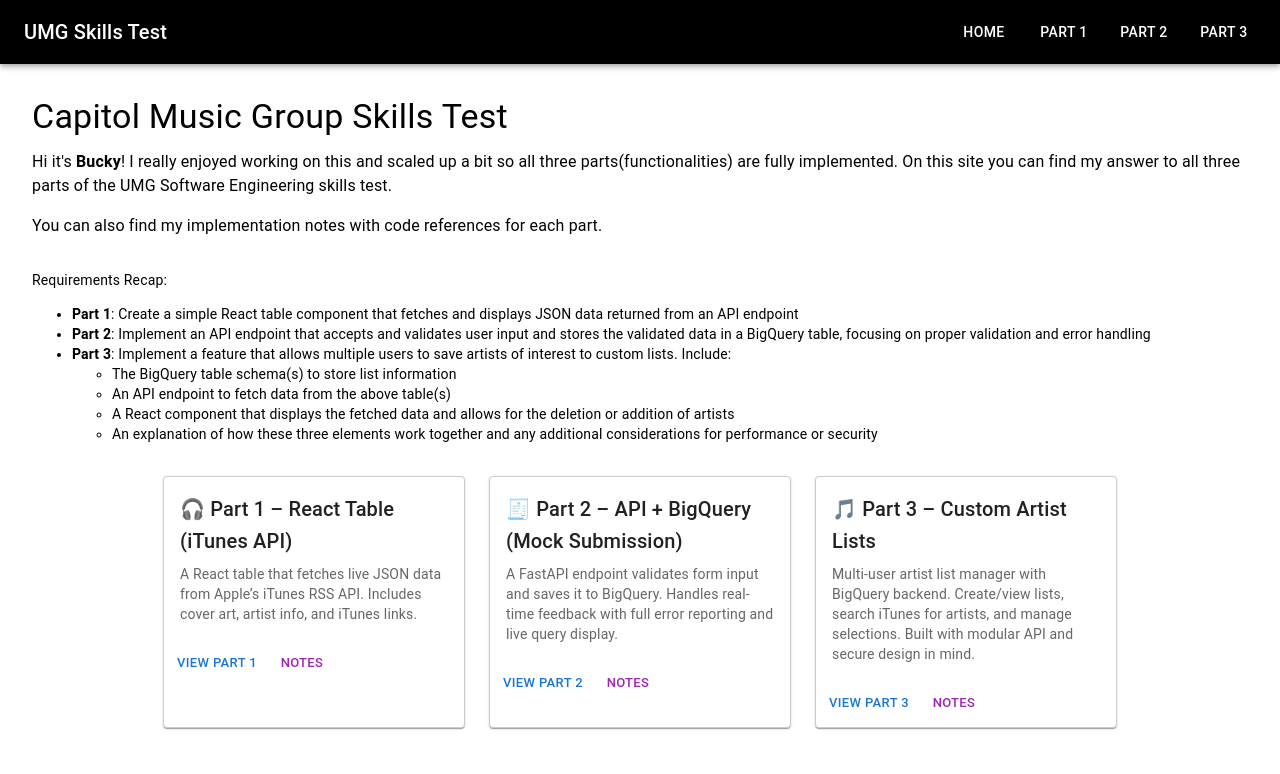
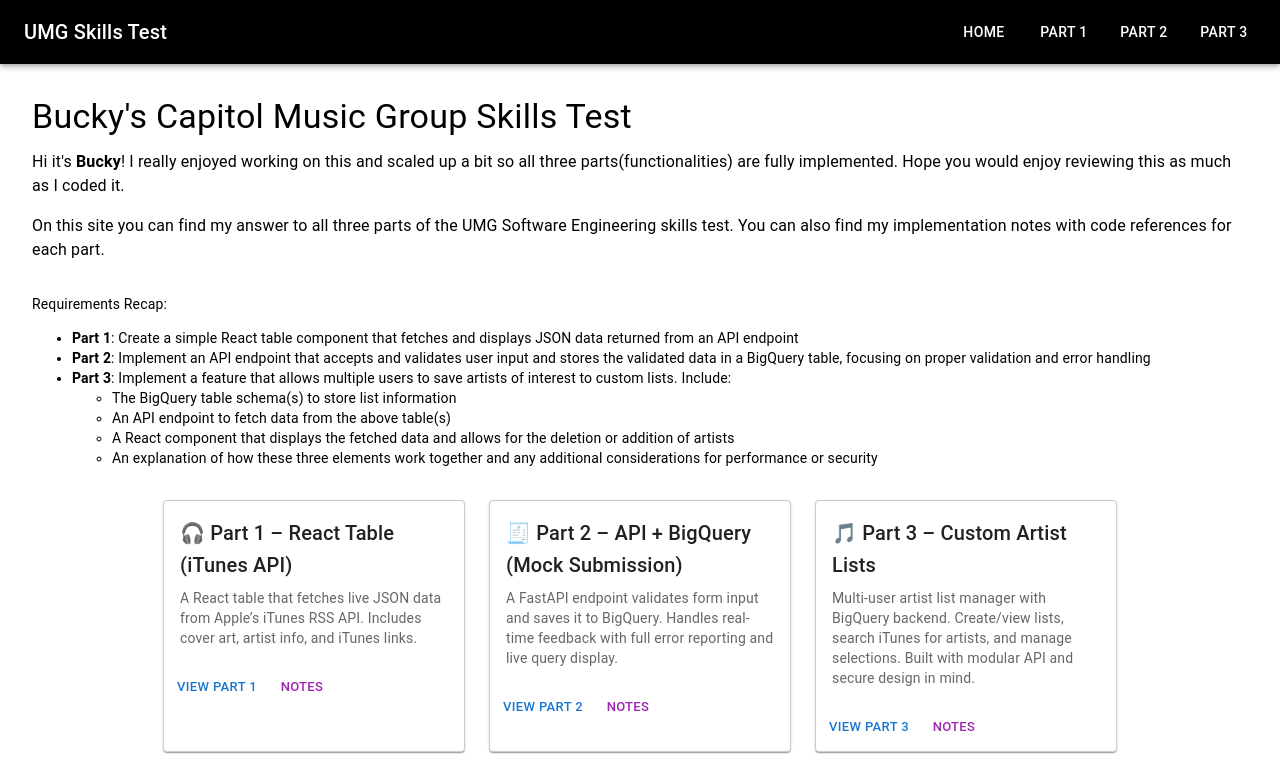
Before and after one commit to Buck0134/umg-skills-test, a React (Create React App) app in the folder frontend/: page / in a window 1280 px wide. Shown: the top 774 px of the page. Built offline with nearby package versions, Linux system fonts and the light colour scheme.

Commit message:
Update Home.jsx

```diff
--- a/frontend/src/pages/Home.jsx
+++ b/frontend/src/pages/Home.jsx
@@ -5,13 +5,13 @@
   return (
     <Box sx={{ p: 4 }}>
       <Typography variant="h4" gutterBottom>
-        Capitol Music Group Skills Test
+        Bucky's Capitol Music Group Skills Test
       </Typography>
       <Typography variant="body1" sx={{ mb: 2 }}>
-        Hi it's <strong>Bucky</strong>! I really enjoyed working on this and scaled up a bit so all three parts(functionalities) are fully implemented.
-        On this site you can find my answer to all three parts of the UMG Software Engineering skills test.
+        Hi it's <strong>Bucky</strong>! I really enjoyed working on this and scaled up a bit so all three parts(functionalities) are fully implemented. Hope you would enjoy reviewing this as much as I coded it.
       </Typography>
       <Typography variant="body1" sx={{ mb: 4 }}>
+        On this site you can find my answer to all three parts of the UMG Software Engineering skills test.
         You can also find my implementation notes with code references for each part.
       </Typography>
 
```
